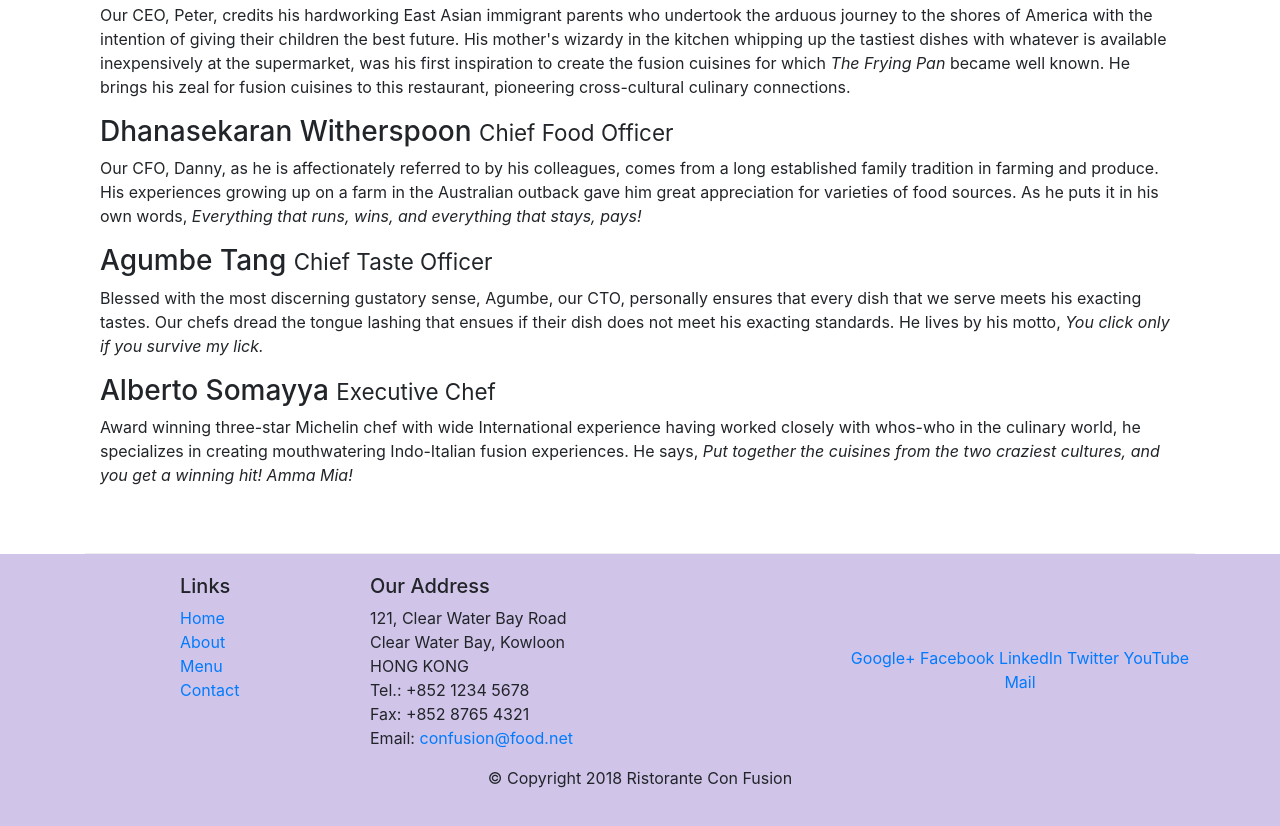
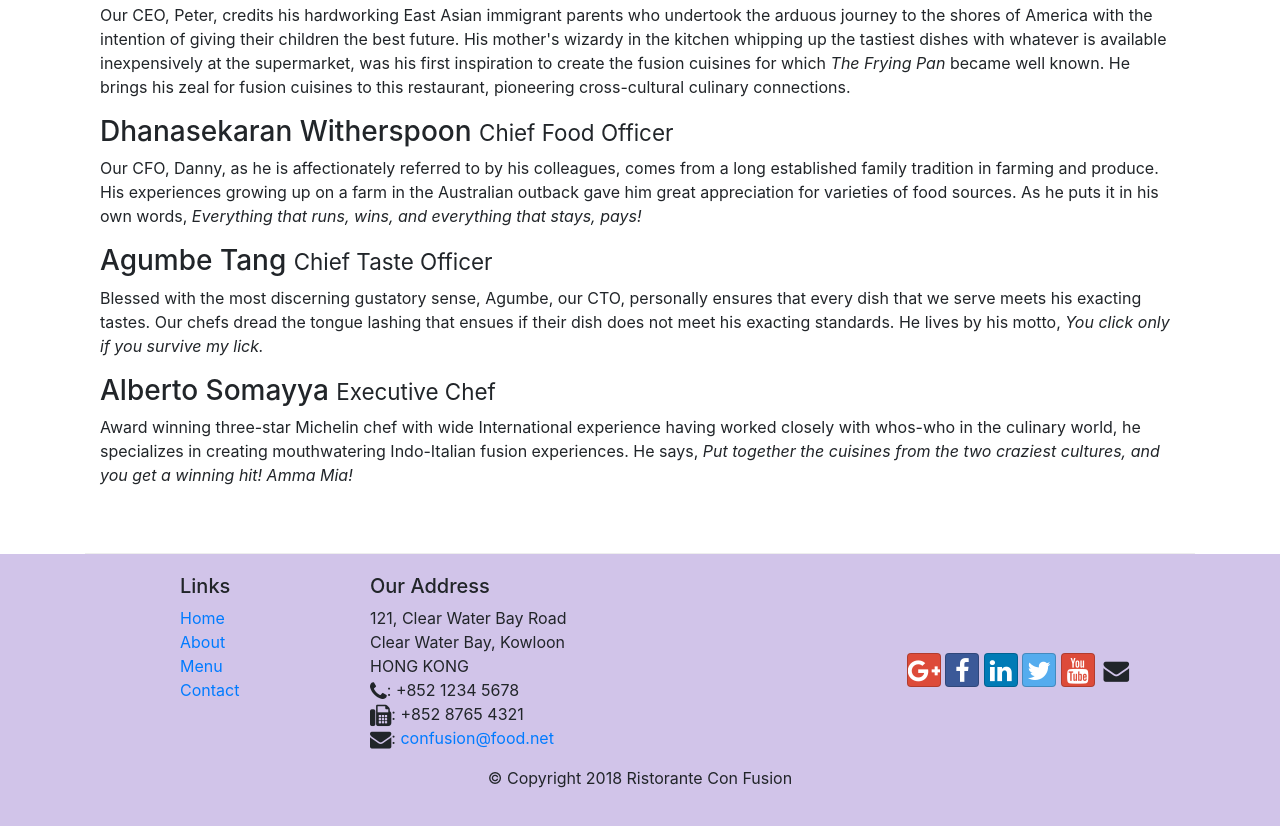
Before and after one commit to anmolahuja-dev/conFusion, a website: page aboutus.html in a window 1280 px wide. Shown: the part 1000-1826 px from the top of the page. Drawn offline with nearby package versions, Linux system fonts and the light colour scheme.

Commit message:
Icons fonts

```diff
--- a/aboutus.html
+++ b/aboutus.html
@@ -10,6 +10,8 @@
     <!-- Bootstrap CSS -->
     <link rel="stylesheet" href="node_modules/bootstrap/dist/css/bootstrap.min.css">
     <link rel="stylesheet" href="css/styles.css">
+    <link rel="stylesheet" href="node_modules/font-awesome/css/font-awesome.min.css">
+    <link rel="stylesheet" href="node_modules/bootstrap-social/bootstrap-social.css">
 </head>
 
 <body>
@@ -21,10 +23,10 @@
             <a href="./index.html" class="navbar-brand mr-auto">Ristorante con Fusion</a>
             <div class="collapse navbar-collapse" id="Navbar">
                 <ul class="navbar-nav mr-auto">
-                    <li class="nav-item"><a href="./index.html" class="nav-link">Home</a></li>
-                    <li class="nav-item active"><a href="#" class="nav-link">About</a></li>
-                    <li class="nav-item"><a href="#" class="nav-link">Menu</a></li>
-                    <li class="nav-item"><a href="#" class="nav-link">Contact</a></li>
+                    <li class="nav-item"><a href="./index.html" class="nav-link"><span class="fa fa-home fa-lg"></span> Home</a></li>
+                    <li class="nav-item active"><a href="#" class="nav-link"><span class="fa fa-info fa-lg"></span> About</a></li>
+                    <li class="nav-item"><a href="#" class="nav-link"><span class="fa fa-list fa-lg"></span> Menu</a></li>
+                    <li class="nav-item"><a href="#" class="nav-link"><span class="fa fa-address-card fa-lg"></span> Contact</a></li>
                 </ul>
             </div>
         </div>
@@ -100,19 +102,19 @@
 		              121, Clear Water Bay Road<br>
 		              Clear Water Bay, Kowloon<br>
 		              HONG KONG<br>
-		              Tel.: +852 1234 5678<br>
-		              Fax: +852 8765 4321<br>
-		              Email: <a href="mailto:confusion@food.net">confusion@food.net</a>
+		              <i class="fa fa-phone fa-lg"></i>: +852 1234 5678<br>
+		              <i class="fa fa-fax fa-lg"></i>: +852 8765 4321<br>
+		              <i class="fa fa-envelope fa-lg"></i>: <a href="mailto:confusion@food.net">confusion@food.net</a>
 		           </address>
                 </div>
                 <div class="col-12 col-sm-4 align-self-center">
                     <div class="text-center">
-                        <a href="http://google.com/+">Google+</a>
-                        <a href="http://www.facebook.com/profile.php?id=">Facebook</a>
-                        <a href="http://www.linkedin.com/in/">LinkedIn</a>
-                        <a href="http://twitter.com/">Twitter</a>
-                        <a href="http://youtube.com/">YouTube</a>
-                        <a href="mailto:">Mail</a>
+                        <a class="btn btn-social-icon btn-google" href="http://google.com/+"><i class="fa fa-google-plus fa-lg>"></i></a>
+                        <a class="btn btn-social-icon btn-facebook"  href="http://www.facebook.com/profile.php?id="><i class="fa fa-facebook fa-lg>"></i></a>
+                        <a class="btn btn-social-icon btn-linkedin" href="http://www.linkedin.com/in/"><i class="fa fa-linkedin fa-lg>"></i></a>
+                        <a class="btn btn-social-icon btn-twitter" href="http://twitter.com/"><i class="fa fa-twitter fa-lg>"></i></a>
+                        <a class="btn btn-social-icon btn-google" href="http://youtube.com/"><i class="fa fa-youtube fa-lg>"></i></a>
+                        <a class="btn btn-social-icon " href="mailto:"><i class="fa fa-envelope fa-lg>"></i></a>
                     </div>
                 </div>
            </div>
--- a/package.json
+++ b/package.json
@@ -15,6 +15,8 @@
   },
   "dependencies": {
     "bootstrap": "^4.5.0",
+    "bootstrap-social": "^5.1.1",
+    "font-awesome": "^4.7.0",
     "jquery": "^3.5.1",
     "popper.js": "^1.12.9"
   }
```
Also changed, not shown: index.html (+15 -13 lines), 1 other file.
